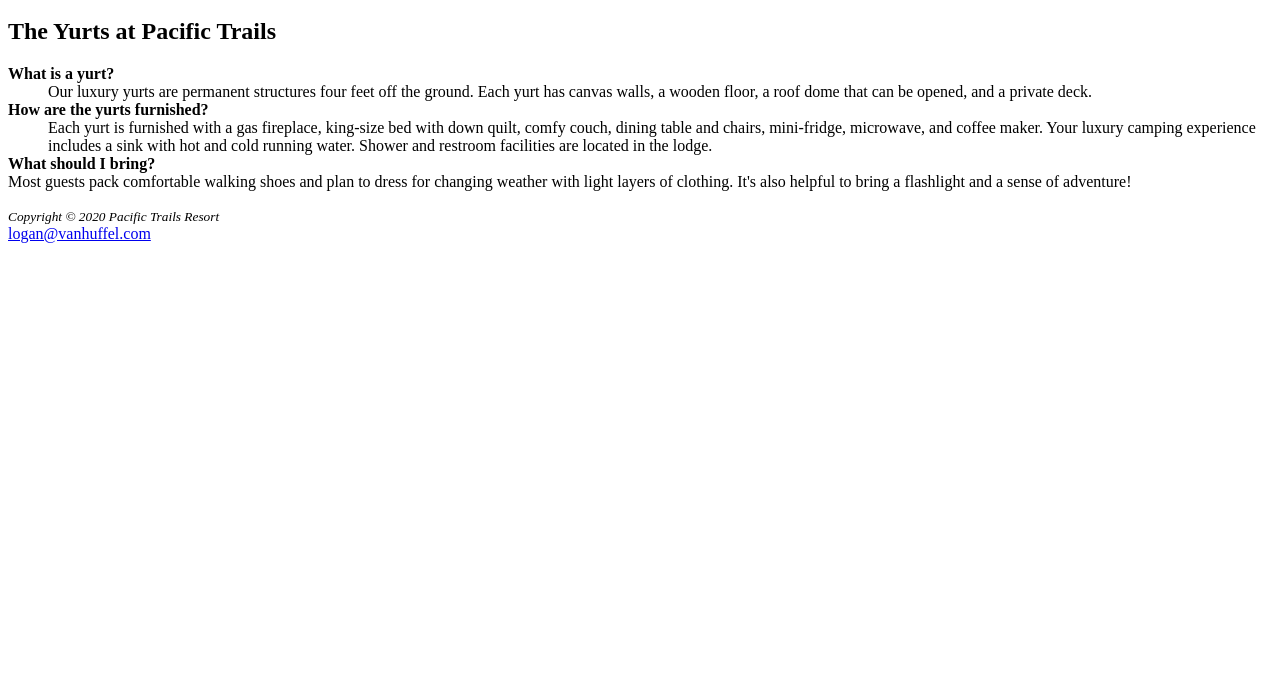
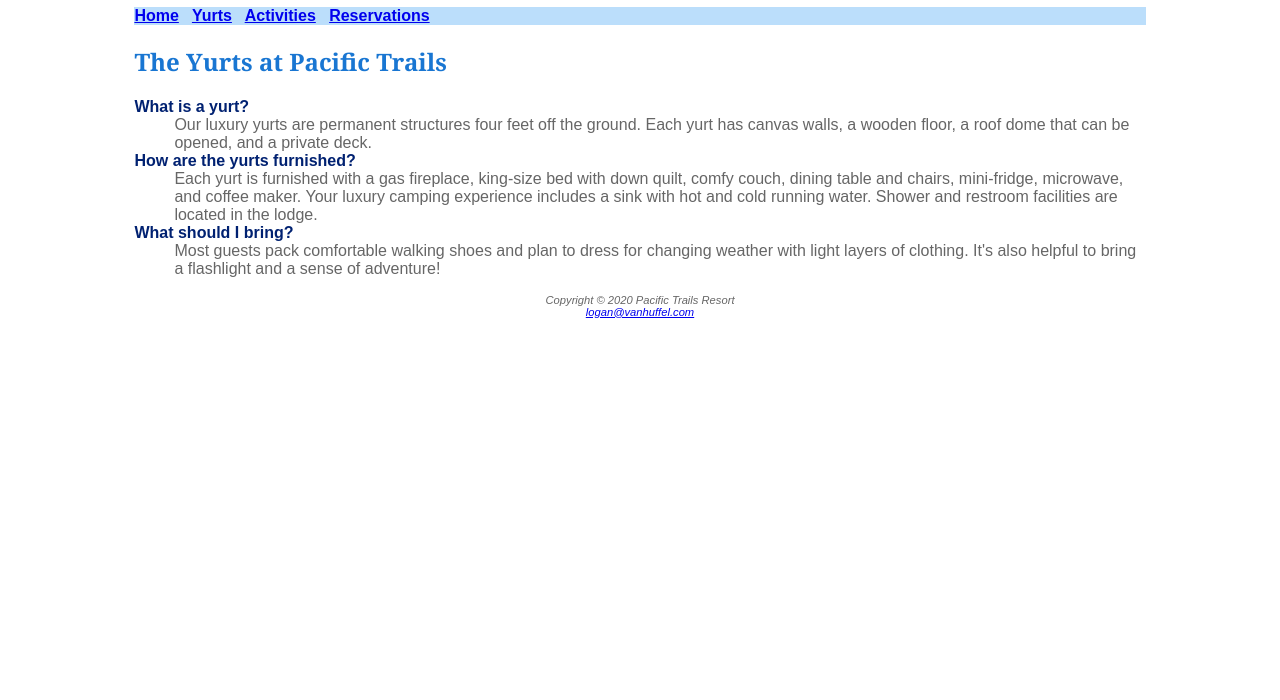
Before and after one commit to loganv123/sdev153f25, a plain HTML site: page ch3/yurts.html in a window 1280 px wide. Shown: the part 100-800 px from the top of the page. Drawn offline with Linux system fonts and the light colour scheme.

Commit message:
Chapter 3 fix 2

```diff
--- a/ch3/pacific.css
+++ b/ch3/pacific.css
@@ -16,3 +16,6 @@ dt { color: #002171;
 footer { text-align: center;
          font-size: .70em;
          font-style: italic; }
+#wrapper { margin-left: auto;
+           margin-right: auto;
+           width: 80%; }
--- a/ch3/yurts.html
+++ b/ch3/yurts.html
@@ -3,33 +3,34 @@
 <head>
 <title>Pacific Trails Resort: Yurts</title>
 <meta charset="utf-8">
+<link href="pacific.css" rel="stylesheet">
 </head>
 <body>
+  <div id="wrapper">
 <header>
   <h1>Pacific Trails Resort</h1>
 </header>
 <nav>
-  <b>
     <a href="home.html">Home</a> &nbsp;
     <a href="yurts.html">Yurts</a> &nbsp;
 	  <a href="activities.html">Activities</a> &nbsp;
     <a href="reservations.html">Reservations</a> &nbsp;
-  </b>
 </nav>
 <main>
  <h2>The Yurts at Pacific Trails</h2>
  <dl>
-  <dt><strong>What is a yurt?</strong></dt>
+  <dt>What is a yurt?</dt>
     <dd>Our luxury yurts are permanent structures four feet off the ground. Each yurt has canvas walls, a wooden floor, a roof dome that can be opened, and a private deck.</dd>
-  <dt><strong>How are the yurts furnished?</strong></dt>
+  <dt>How are the yurts furnished?</dt>
     <dd>Each yurt is furnished with a gas fireplace, king-size bed with down quilt, comfy couch, dining table and chairs, mini-fridge, microwave, and coffee maker. Your luxury camping experience includes a sink with hot and cold running water. Shower and restroom facilities are located in the lodge.</dd>
-  <dt><strong>What should I bring?</strong></dt>
-    <dt>Most guests pack comfortable walking shoes and plan to dress for changing weather with light layers of clothing. It's also helpful to bring a flashlight and a sense of adventure!</dt>
+  <dt>What should I bring?</dt>
+    <dd>Most guests pack comfortable walking shoes and plan to dress for changing weather with light layers of clothing. It's also helpful to bring a flashlight and a sense of adventure!</dd>
  </dl>
 </main>
 <footer>
-  <small><i>Copyright &copy; 2020 Pacific Trails Resort</i></small><br />
+  Copyright &copy; 2020 Pacific Trails Resort<br />
   <a href="mailto:logan@vanhuffel.com">logan@vanhuffel.com</a>
 </footer>
+</div>
 </body>
 </html>
```
Also changed, not shown: ch3/home.html (+3 -1 lines).
